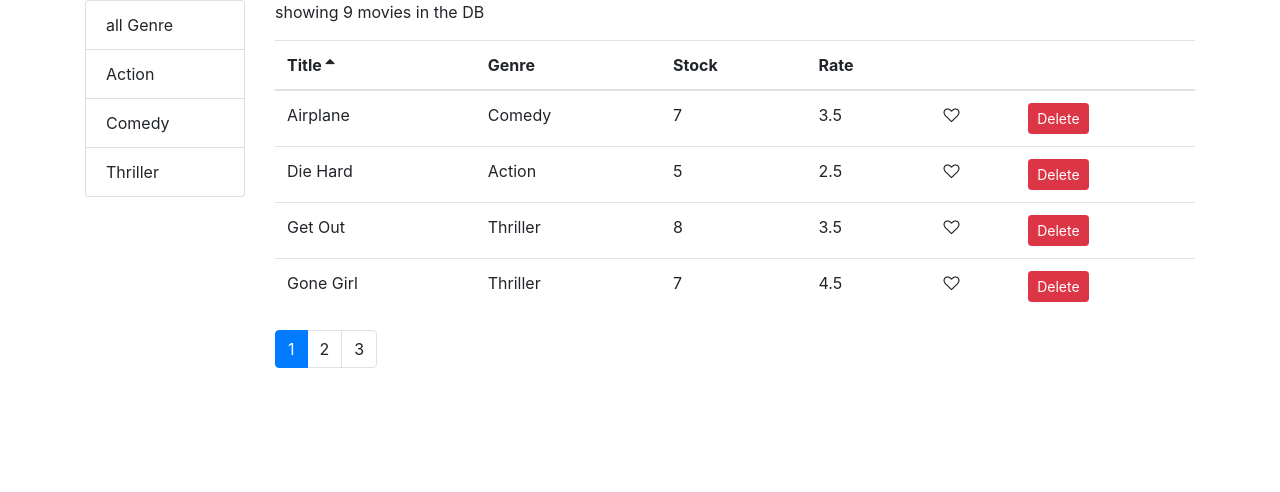
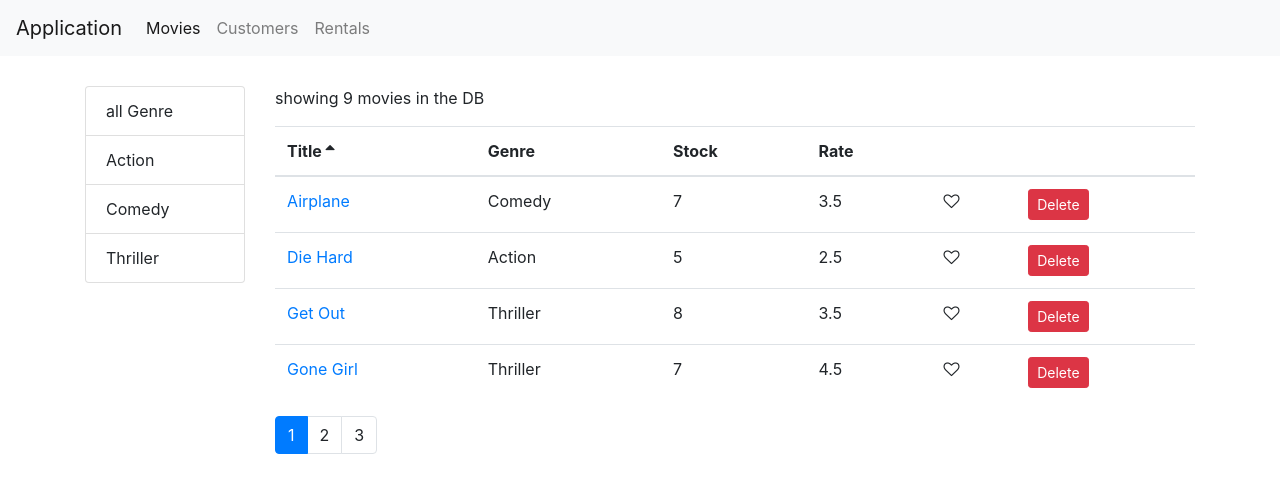
Before and after one commit to anismansour/movie, a React (Create React App) app: page /movies in a window 1280 px wide. Shown: the top 492 px of the page. Built offline with nearby package versions, Linux system fonts and the light colour scheme.

Commit message:
adding movie id

```diff
--- a/src/App.js
+++ b/src/App.js
@@ -1,17 +1,31 @@
 import React from "react";
 import "./App.css";
+import { Route, Switch, Redirect } from "react-router-dom";
 import Movies from "./components/movies";
-import { Route } from "react-router-dom";
-import Test from "./components/test";
+import Customers from "./components/customer";
+import Rentals from "./components/Rentals";
+import NotFound from "./components/NotFound";
+import NavBar from "./components/NavBar";
+import MovieForm from "./components/MovieForm";
 
 function App() {
   return (
-    <main className="container">
-      <Route exact path="/test" component={Test} />
-      <Route path="/" component={Movies} />
+    <React.Fragment>
+      <NavBar />
+      <main className="container">
+        <Switch>
+          <Route path="/movies/:id" component={MovieForm} />
+          <Route path="/movies" component={Movies} />
+          <Route path="/customers" component={Customers} />
+          <Route path="/rentals" component={Rentals} />
 
-      {/* <Movies /> */}
-    </main>
+          <Route path="/not-found" component={NotFound} />
+          <Redirect from="/" exact to="/movies" />
+          <Redirect to="/not-found" />
+        </Switch>
+        {/* <Movies /> */}
+      </main>
+    </React.Fragment>
   );
 }
 
--- /dev/null
+++ b/src/components/MovieForm.jsx
@@ -0,0 +1,7 @@
+import React from "react";
+
+const MovieForm = ({ match }) => {
+  return <h1> Movie {match.params.id}</h1>;
+};
+
+export default MovieForm;
--- /dev/null
+++ b/src/components/NavBar.jsx
@@ -0,0 +1,48 @@
+import React, { Component } from "react";
+import { Link, NavLink } from "react-router-dom";
+
+export class NavBar extends Component {
+  render() {
+    return (
+      <div>
+        <nav className="navbar navbar-expand-lg navbar-light bg-light">
+          <Link className="navbar-brand" to="#">
+            Application
+          </Link>
+          <button
+            className="navbar-toggler"
+            type="button"
+            data-toggle="collapse"
+            data-target="#navbarNav"
+            aria-controls="navbarNav"
+            aria-expanded="false"
+            aria-label="Toggle navigation"
+          >
+            <span className="navbar-toggler-icon"></span>
+          </button>
+          <div className="collapse navbar-collapse" id="navbarNav">
+            <ul className="navbar-nav">
+              <li className="nav-item active">
+                <NavLink className="nav-link" to="/movies">
+                  Movies <span className="sr-only">(current)</span>
+                </NavLink>
+              </li>
+              <li className="nav-item">
+                <NavLink className="nav-link" to="/customers">
+                  Customers
+                </NavLink>
+              </li>
+              <li className="nav-item">
+                <NavLink className="nav-link" to="/rentals">
+                  Rentals
+                </NavLink>
+              </li>
+            </ul>
+          </div>
+        </nav>
+      </div>
+    );
+  }
+}
+
+export default NavBar;
--- /dev/null
+++ b/src/components/NotFound.jsx
@@ -0,0 +1,13 @@
+import React, { Component } from "react";
+
+export class NotFound extends Component {
+  render() {
+    return (
+      <div>
+        <h1>not found</h1>
+      </div>
+    );
+  }
+}
+
+export default NotFound;
--- /dev/null
+++ b/src/components/Rentals.jsx
@@ -0,0 +1,13 @@
+import React, { Component } from "react";
+
+export class Rentals extends Component {
+  render() {
+    return (
+      <div>
+        <h1>rentals</h1>
+      </div>
+    );
+  }
+}
+
+export default Rentals;
--- /dev/null
+++ b/src/components/customer.jsx
@@ -0,0 +1,13 @@
+import React, { Component } from "react";
+
+export class Customer extends Component {
+  render() {
+    return (
+      <div>
+        <h1>customer</h1>
+      </div>
+    );
+  }
+}
+
+export default Customer;
--- a/src/components/moviesTable.js
+++ b/src/components/moviesTable.js
@@ -1,9 +1,14 @@
 import React, { Component } from "react";
 import Like from "./common/like";
 import Table from "./common/table";
+import { Link } from "react-router-dom";
 export class MoviesTable extends Component {
   columns = [
-    { path: "title", label: "Title" },
+    {
+      path: "title",
+      label: "Title",
+      content: movie => <Link to={`/movies/${movie._id}`}> {movie.title}</Link>
+    },
     { path: "genre.name", label: "Genre" },
     { path: "numberInStock", label: "Stock" },
     { path: "dailyRentalRate", label: "Rate" },
--- a/src/index.css
+++ b/src/index.css
@@ -15,3 +15,7 @@
 .clickable {
   cursor: pointer;
 }
+
+.navbar {
+  margin-bottom: 30px;
+}
```
